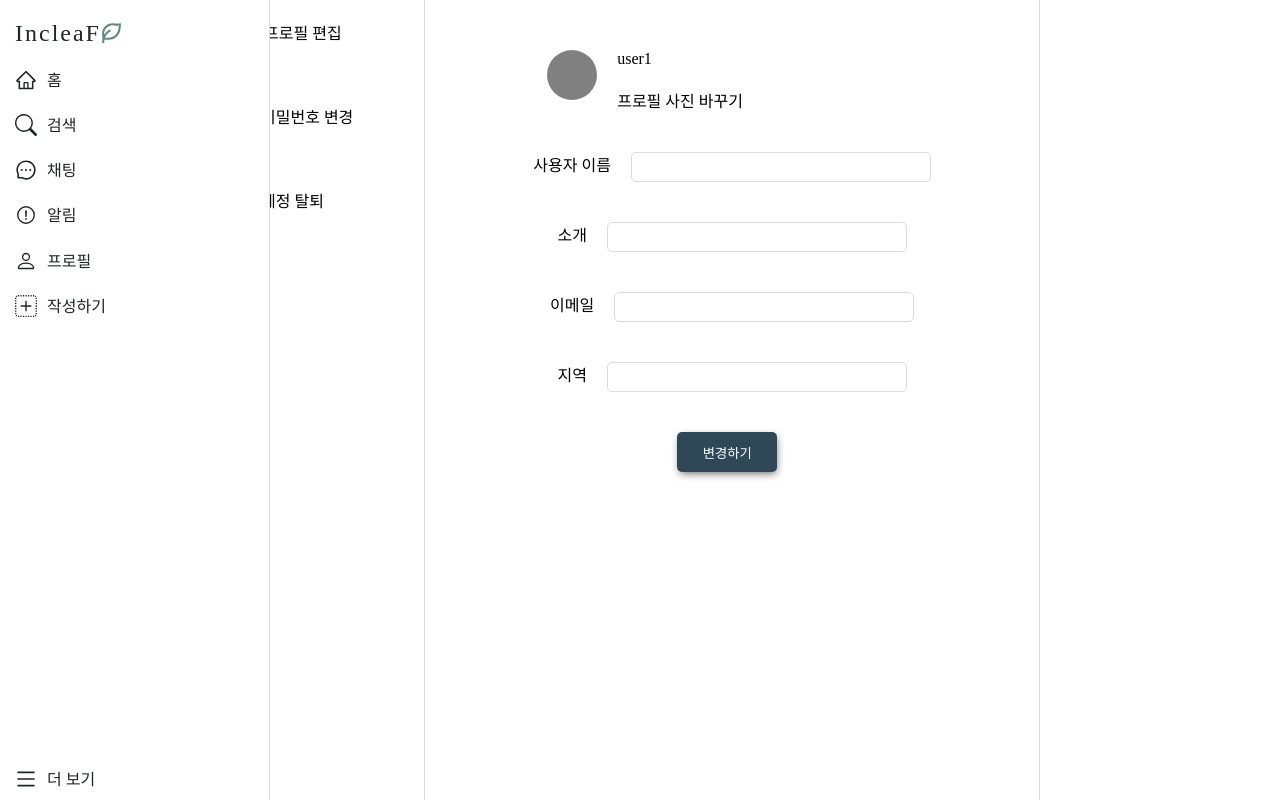
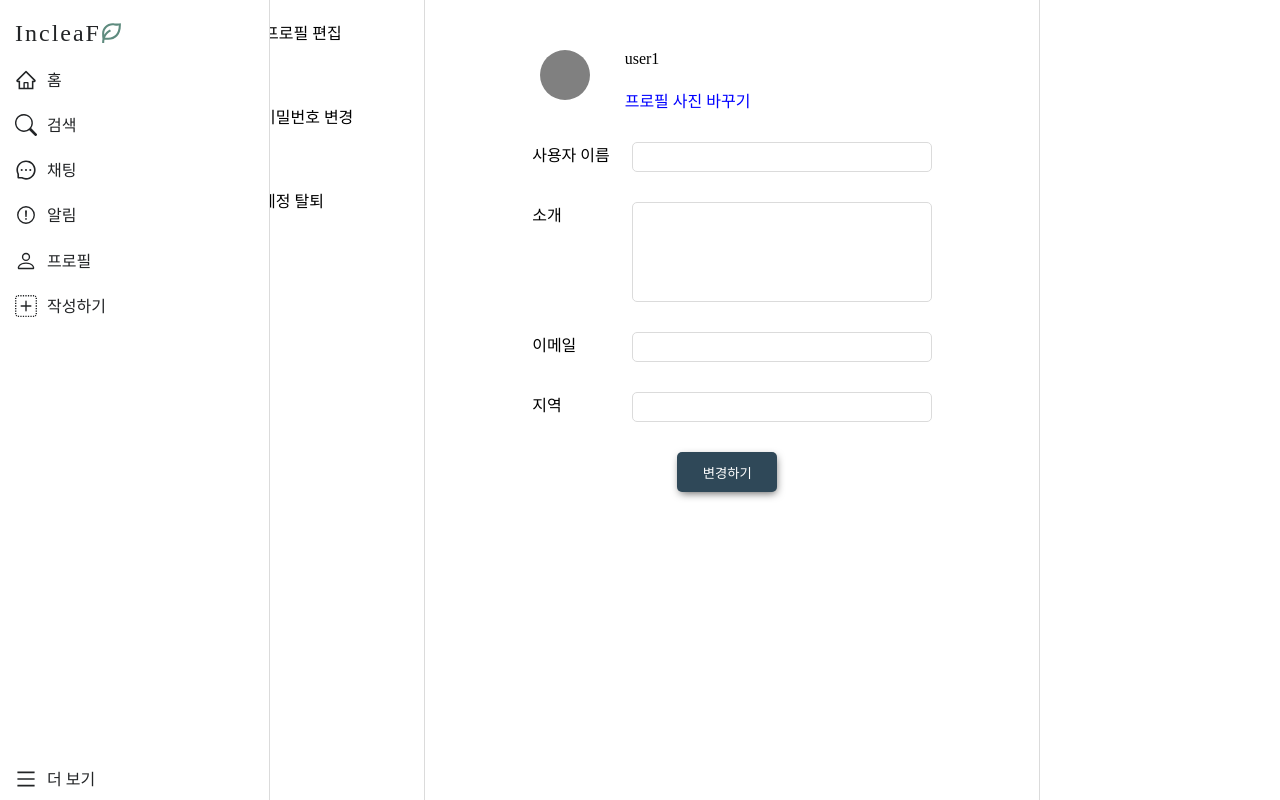
Before and after one commit to codestates-seb/seb41_main_019, a React (Create React App) app in the folder client/: page /setting in a window 1280 px wide. Built offline with nearby package versions, Linux system fonts and the light colour scheme; grey boxes are pictures that could not be loaded; a web font is replaced by a local one.

Commit message:
Design : setting css 수정 완료

```diff
--- a/client/src/components/Setting/EditProfile.js
+++ b/client/src/components/Setting/EditProfile.js
@@ -6,23 +6,34 @@ const Wrapper = styled.div`
     display: flex;
     flex-direction: column;
     align-items: center;
-    gap: 40px;
+    gap: 30px;
     margin-top: 50px;
 
     div {
         display: flex;
         justify-content: space-around;
         gap: 20px;
+
+        label {
+            width: 80px;
+        }
     }
 
     .profile {
         display: flex;
         flex-direction: row;
+        width: 400px;
 
         div:nth-of-type(2) {
             width: 300px;
             display: flex;
             flex-direction: column;
+
+            label {
+                color: blue;
+                cursor: pointer;
+                width: 50%;
+            }
         }
     }
 
--- a/client/src/components/Setting/EditPw.js
+++ b/client/src/components/Setting/EditPw.js
@@ -9,16 +9,22 @@ const Wrapper = styled.div`
     margin-top: 50px;
     gap: 30px;
 
+    input {
+        width: 150px;
+    }
+
     div {
         display: flex;
-        flex-direction: column;
-        gap: 20px;
+        flex-direction: row;
+
+        label {
+            width: 120px;
+        }
     }
 
     .profile {
         display: flex;
         flex-direction: row;
-        margin-bottom: 20px;
         align-items: center;
     }
 
@@ -33,10 +39,6 @@ const Wrapper = styled.div`
 const EditPw = () => {
     return (
         <Wrapper>
-            <div className="profile">
-                <div className="profileImg"></div>
-                <span>user1</span>
-            </div>
             <div>
                 <label htmlFor="currentPw">이전 비밀번호</label>
                 <input id="currentPw" />
--- a/client/src/page/Setting.js
+++ b/client/src/page/Setting.js
@@ -18,7 +18,6 @@ const Wrapper = styled.div`
 
     input, textarea {
         width :300px;
-        height: 30px;
         outline: none;
         border: 1px solid #dbdbdb;
         border-radius: 5px;
@@ -27,6 +26,10 @@ const Wrapper = styled.div`
             outline: none;
             box-shadow: 0 0 6px #5e8b7e;
         }
+    }
+
+    input {
+        height: 30px;
     }
 `;
 
@@ -44,7 +47,7 @@ const StyledMenu = styled.div`
     }
 
     .active {
-        border-left: 3px solid #2F3020;
+        border-left: 3px solid #374435;
     }
 `
 
```
